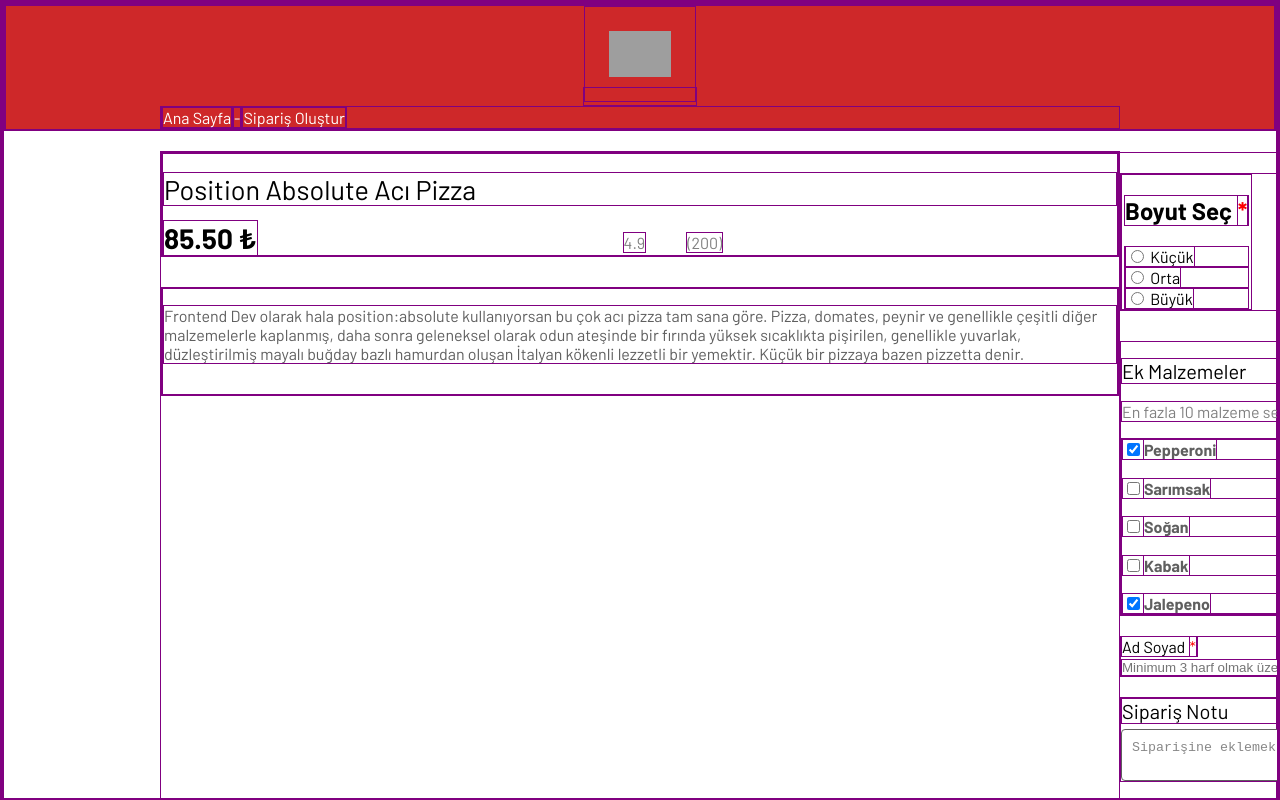
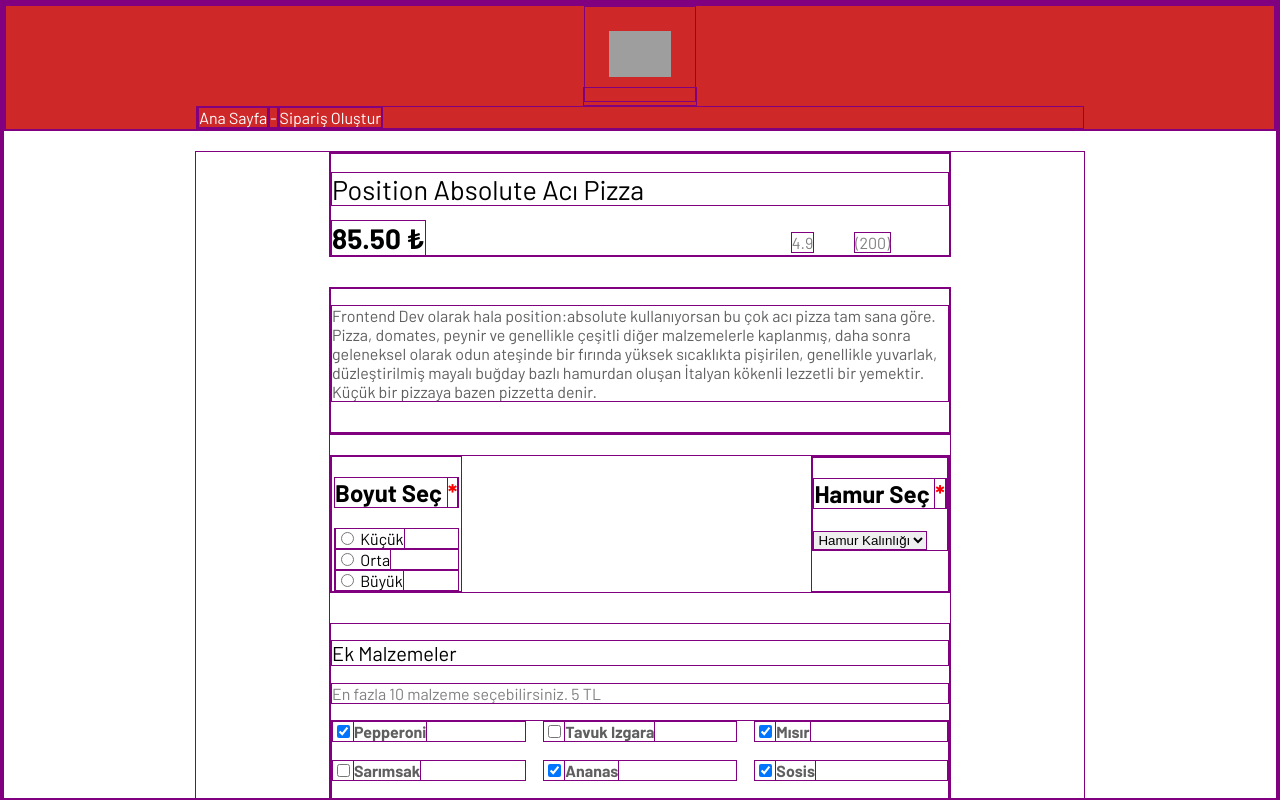
Before and after one commit to kurtemrecan/pizza-task, a React (Vite) app: page /order in a window 1280 px wide. Shown: the top 800 px of the page. Built offline with nearby package versions, Linux system fonts and the light colour scheme; grey boxes are pictures that could not be loaded; a web font is replaced by a local one.

Commit message:
fixed-alignment

```diff
--- a/src/App.css
+++ b/src/App.css
@@ -6,7 +6,7 @@
   height: auto;
 }
 .chef-container {
-  width: 100%;
+  width: 70%;
   margin: 0 auto;
   list-style: none;
 }
--- a/src/components/OrderForm.css
+++ b/src/components/OrderForm.css
@@ -13,8 +13,6 @@
   font-family: 'barlow';
 }
 .main-container {
-  display: flex;
-  flex-direction: column;
   margin-top: 20px;
   align-items: center;
   height: 100vh;
--- a/src/components/OrderForm.jsx
+++ b/src/components/OrderForm.jsx
@@ -105,7 +105,7 @@ export default function OrderForm() {
           </Col>
         </Row>
 
-        <Row>
+        <Row className="chef-container">
           <Col>
             <p style={{ color: '#5f5f5f', marginBottom: '30px' }}>
               Frontend Dev olarak hala position:absolute kullanıyorsan bu çok
--- a/src/components/extras/Extras.jsx
+++ b/src/components/extras/Extras.jsx
@@ -13,7 +13,7 @@ const Extras = ({ selectedExtras, onCheckboxChange }) => {
           <FormGroup check key={extra.id} inline>
             <Input
               type="checkbox"
-              id={`extra-${extra.id}`} // unique id for accessibility
+              id={`extra-${extra.id}`}
               checked={selectedExtras.includes(extra.id)}
               onChange={() => onCheckboxChange(extra.id)}
             />
```
